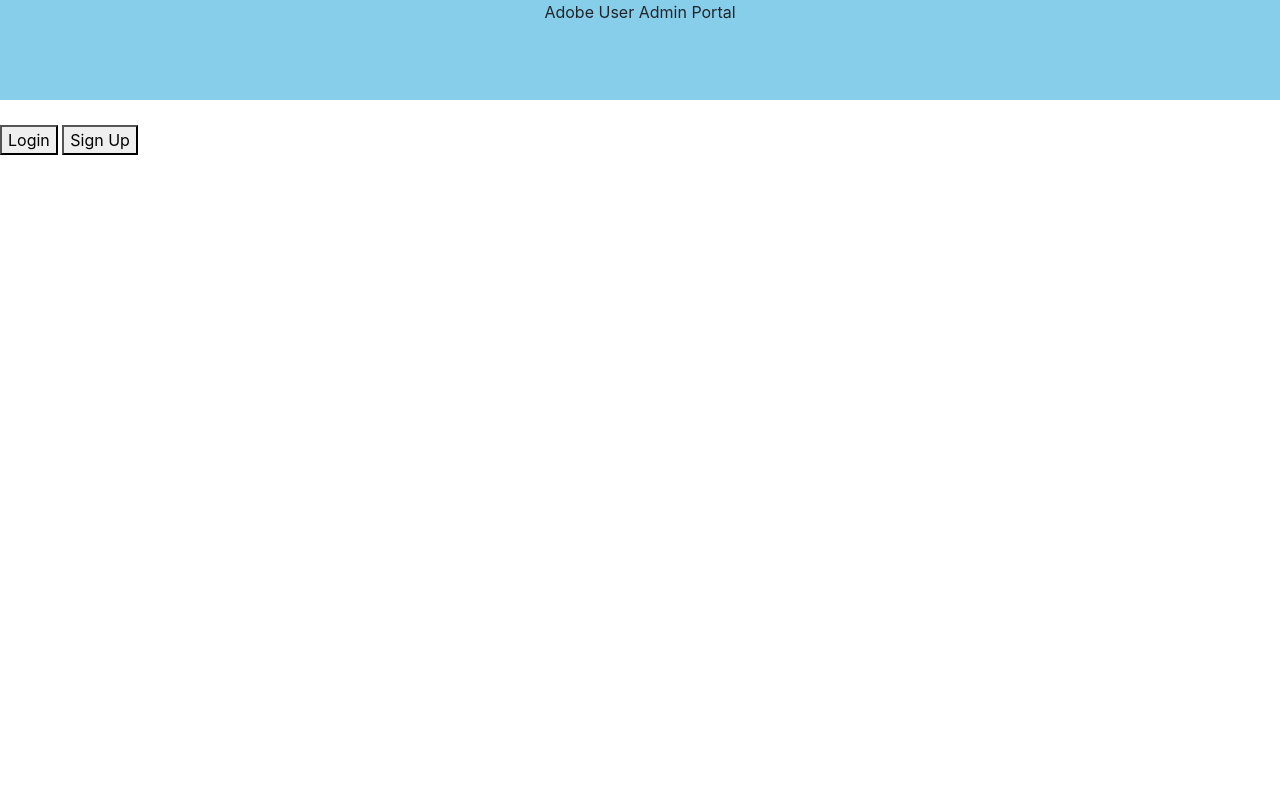
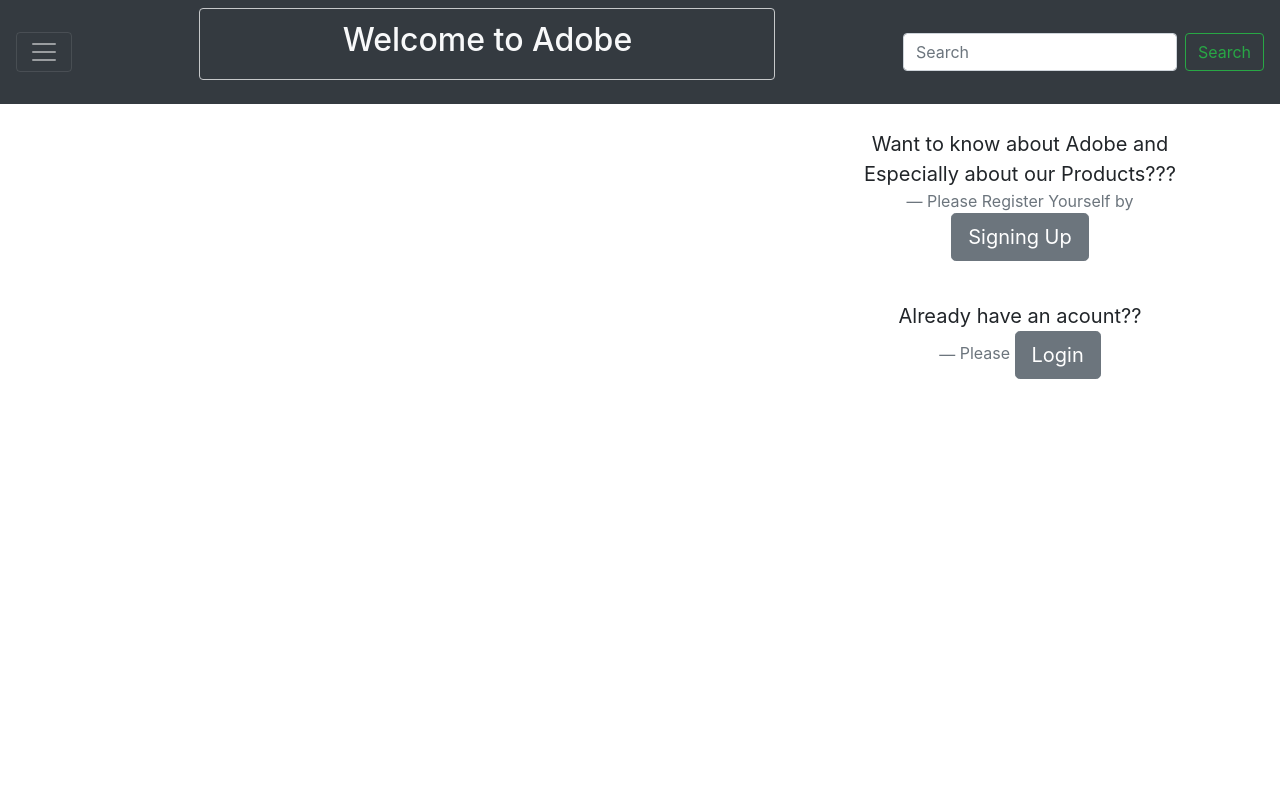
Before and after one commit to Sunkeerth24/adobe_js, a website: page mywebpro/index.html in a window 1280 px wide. Shown: the top 800 px of the page. Drawn offline with nearby package versions, Linux system fonts and the light colour scheme.

Commit message:
Add files via upload

```diff
--- a/mywebpro/index.html
+++ b/mywebpro/index.html
@@ -1,5 +1,6 @@
 <!DOCTYPE html>
 <html lang="en">
+
 <head>
     <meta charset="UTF-8">
     <meta name="viewport" content="width=device-width, initial-scale=1.0">
@@ -7,8 +8,7 @@
     <title>My Web Project</title>
 
     <link rel="stylesheet" href="https://stackpath.bootstrapcdn.com/bootstrap/4.4.1/css/bootstrap.min.css"
-     integrity="sha384-Vkoo8x4CGsO3+Hhxv8T/Q5PaXtkKtu6ug5TOeNV6gBiFeWPGFN9MuhOf23Q9Ifjh"
-     crossorigin="anonymous">
+        integrity="sha384-Vkoo8x4CGsO3+Hhxv8T/Q5PaXtkKtu6ug5TOeNV6gBiFeWPGFN9MuhOf23Q9Ifjh" crossorigin="anonymous">
 
     <script src="https://code.jquery.com/jquery-3.4.1.slim.min.js"
         integrity="sha384-J6qa4849blE2+poT4WnyKhv5vZF5SrPo0iEjwBvKU7imGFAV0wwj1yYfoRSJoZ+n"
@@ -27,26 +27,89 @@
     <script src="authDisplayArea.js"></script>
 
 </head>
+
 <body>
-    <header style="height: 100px; width: 100%; background-color: skyblue; text-align: center;">Adobe User Admin Portal</header>
-    <main style="height: 1000px;">
-        <section id="authControlSection" style="margin-top: 25px;">
+    <header>
+        <div class="pos-f-t">
+            <div class="collapse" id="navbarToggleExternalContent">
+                <div class="bg-dark p-4">
+                    <h5 class="text-white h4">Collapsed content</h5>
+                    <span class="text-muted">Toggleable via the navbar brand.</span>
 
-                <button type = "button" onclick="loadLogin()">Login</button>
+                </div>
+            </div>
+            <div class="navbar navbar-dark bg-dark">
+                <button class="navbar-toggler" type="button" data-toggle="collapse"
+                    data-target="#navbarToggleExternalContent" aria-controls="navbarToggleExternalContent"
+                    aria-expanded="false" aria-label="Toggle navigation">
+                    <span class="navbar-toggler-icon"></span>
+                </button>
 
 
-                <button type = "button" onclick="loadSignUp()">Sign Up</button>
+                <div class="alert alert-dark bg-dark" style="width: 36rem; ">
+                    <h2 class=" text-light bg-dark" style="text-align: center;">Welcome to Adobe</h2>
+                </div>
+                <form class="form-inline my-2 my-lg-0">
+                    <input class="form-control mr-sm-2" type="search" placeholder="Search" aria-label="Search">
+                    <button class="btn btn-outline-success my-2 my-sm-0" type="submit">Search</button>
+                </form>
+                </nav>
+            </div>
+    </header>
+    <main style="height: 1000px;">
+        <div class="container">
+            <div class="row">
+              <div class="col-sm">
+
+              </div>
+              <div class="col-sm">
+                <section id="authDisplayArea">
+                    <div id="display-data"></div>
+
+
+                </section>
+              </div>
+              <div class="col-sm">
+                <section id="authControlSection" style="margin-top: 25px;">
+                    <blockquote class="blockquote text-center">
+                        <p class="mb-0">Want to know about Adobe and Especially about our Products???</p>
+                        <footer class="blockquote-footer">Please Register Yourself by <cite title="Source Title"><button type="button" class="btn btn-secondary btn-lg" onclick="loadSignUp()">Signing Up</button></cite></footer>
+
+                    </blockquote>
+                    &nbsp;
+                    <blockquote class="blockquote text-center">
+                        <p class="mb-0">Already have an acount??</p>
+                        <footer class="blockquote-footer">Please  <cite title="Source Title"><button type="button" class="btn btn-secondary btn-lg" onclick="loadLogin()">Login</button></cite></footer>
+
+                    </blockquote>
+
+
+
+
+
+                </section>
+              </div>
+            </div>
+          </div>
+        <!-- <section id="authControlSection" style="margin-top: 25px;">
+
+            <button type="button" onclick="loadLogin()">Login</button>
+
+
+            <button type="button" onclick="loadSignUp()">Sign Up</button>
 
 
 
         </section>
         <section id="authDisplayArea">
-            <div id = "display-data"></div>
-            <!-- <div id = "signup-data"></div> -->
+            <div id="display-data"></div>
 
-        </section>
+
+        </section> -->
     </main>
-    <footer style="height: 100px; width: 100%; background-color: skyblue; text-align: center;">Contact us @adobe.com </footer>
+    <footer style="height: 100px; width: 100%; background-color: skyblue; text-align: center;">Contact us @adobe.com
+    </footer>
 
 </body>
+
 </html>
--- a/mywebpro/signup.html
+++ b/mywebpro/signup.html
@@ -33,9 +33,9 @@
 
 </head>
 <body>
+    <div>&nbsp;</div>
+    <div class="card" style="width: auto; height: auto; ">
 
-    <div class="card" style="width: 28rem; ">
-        <img src="images/adobe_logo.jpg" class="card-img-center" alt="Adobe" style="height: 150px; width: 200px; padding-left: 30px;" >
         <div class="card-body">
           <h5 class="card-title">Sign Up</h5>
 
@@ -55,17 +55,17 @@
             <div class="form-group row">
                 <label for="exampleInputPhoneNumber1" class="col-sm-3 col-form-label"><b>Phone</b></label>
                 <div class="col-sm-3">
-                    <input type="number" class="form-control"placeholder="+91" disabled>
+                    <input type="text" class="form-control" placeholder="+91" disabled>
                  </div>
                 <div class="col-sm-6">
-                   <input type="text" class="form-control" id="exampleInputPhoneNumber1" maxlength="10" placeholder="Enter mobile Number">
+                   <input type="text" class="form-control" id="exampleInputPhoneNumber1" maxlength="10" placeholder="Enter mobile No">
                 </div>
             </div>
             <div class="form-group form-check">
               <input type="checkbox" class="form-check-input" id="exampleCheck1">
               <label class="form-check-label" for="exampleCheck1">Check me out</label>
             </div>
-            <button type="submit" class="btn btn-primary">Sign Up</button>
+            <button type="submit" class="btn btn-secondary btn-lg">Sign Up</button>
           </form>
 
         </div>
```
Also changed, not shown: mywebpro/login.html (+5 -4 lines), mywebpro/images/Adobe-Logo-home.png (added). Lines whose indentation alone changed are shown as unchanged.
